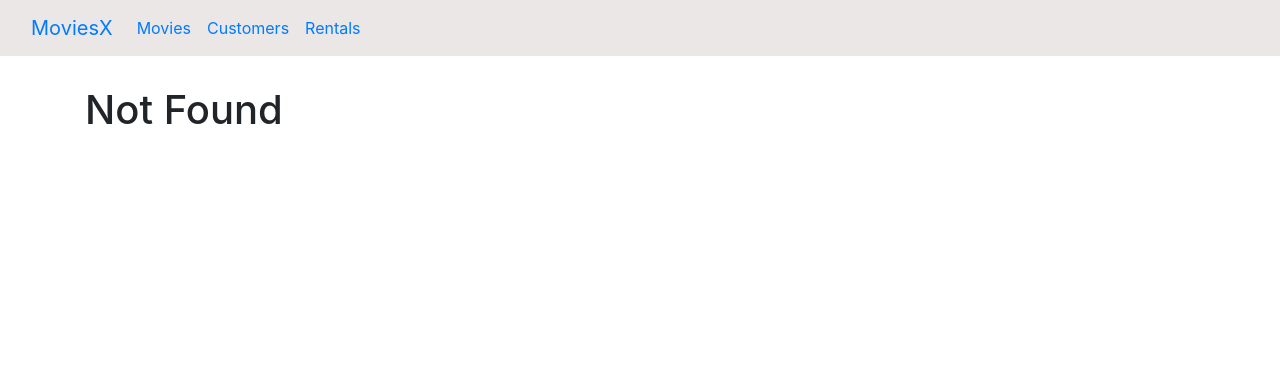
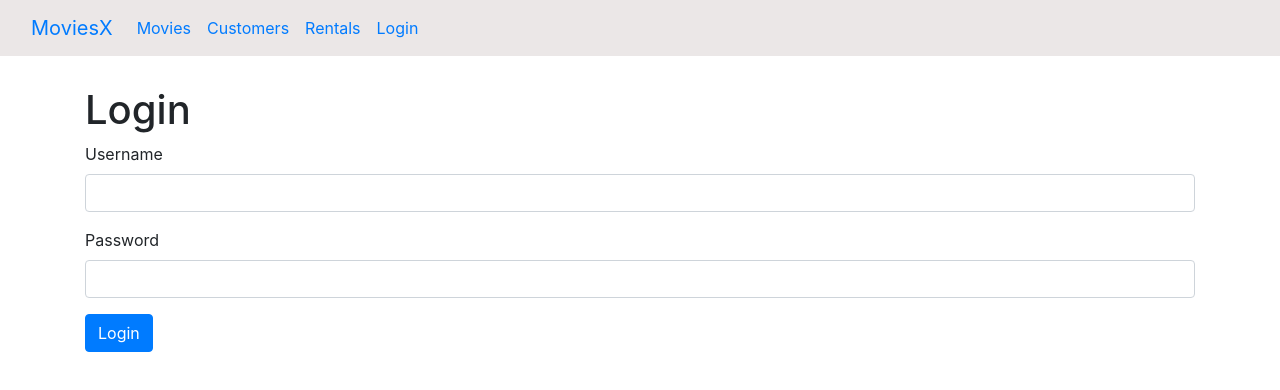
Before and after one commit to seb-art/movies-app, a React (Create React App) app: page /login in a window 1280 px wide. Before the commit this address led to /not-found. Shown: the top 390 px of the page. Built offline with nearby package versions, Linux system fonts and the light colour scheme; the HTML template or start-up script is replaced by a standard one.

Commit message:
refactored the login form and extracted input.jsx

```diff
--- a/src/App.js
+++ b/src/App.js
@@ -5,6 +5,7 @@
 import Customers from "./components/customers";
 import NotFound from "./components/notFound";
 import NavBar from "./components/navBar";
+import LoginForm from "./components/loginForm";
 import "./App.css";
 
 function App() {
@@ -13,6 +14,7 @@
       <NavBar />
       <main className="container">
         <Switch>
+          <Route path="/login" component={LoginForm} />
           <Route path="/movies/:id" component={MovieForm} />
           <Route path="/movies" component={Movies} />
           <Route path="/customers" component={Customers} />
--- /dev/null
+++ b/src/components/common/input.jsx
@@ -0,0 +1,17 @@
+import React from 'react';
+
+const Input = ({name, label, value, onChange}) => {
+    return (<div className="form-group">
+    <label htmlFor={name}>{label}</label>
+    <input
+      value={value}
+      onChange={onChange}
+      id={name}
+      name={name}
+      type="text"
+      className="form-control"
+    />
+  </div>);
+}
+
+export default Input;
--- /dev/null
+++ b/src/components/loginForm.jsx
@@ -0,0 +1,42 @@
+import React, { Component } from "react";
+import Input from "./common/input";
+
+class LoginForm extends Component {
+  state = { account: { username: "", password: "" } };
+  handleSubmit = (e) => {
+    e.preventDefault();
+
+    const username = this.username.current.value;
+  };
+
+  handleChange = ({ currentTarget: input }) => {
+    const account = { ...this.state.account };
+    account[input.name] = input.value;
+    this.setState({ account });
+  };
+  render() {
+    const { account } = this.state;
+    return (
+      <div>
+        <h1>Login</h1>
+        <form onSubmit={this.handleSubmit}>
+          <Input
+            name="username"
+            value={account.username}
+            label="Username"
+            onChange={this.handleChange}
+          />
+          <Input
+            name="password"
+            value={account.password}
+            label="Password"
+            onChange={this.handleChange}
+          />
+          <button className="btn btn-primary">Login</button>
+        </form>
+      </div>
+    );
+  }
+}
+
+export default LoginForm;
--- a/src/components/navBar.jsx
+++ b/src/components/navBar.jsx
@@ -32,8 +32,13 @@
               </NavLink>
             </li>
             <li className="nav-item">
-              <NavLink className="nav-link" to="#">
+              <NavLink className="nav-link" to="/rentals">
                 Rentals
+              </NavLink>
+            </li>
+            <li className="nav-item">
+              <NavLink className="nav-link" to="/login">
+                Login
               </NavLink>
             </li>
           </ul>
```
